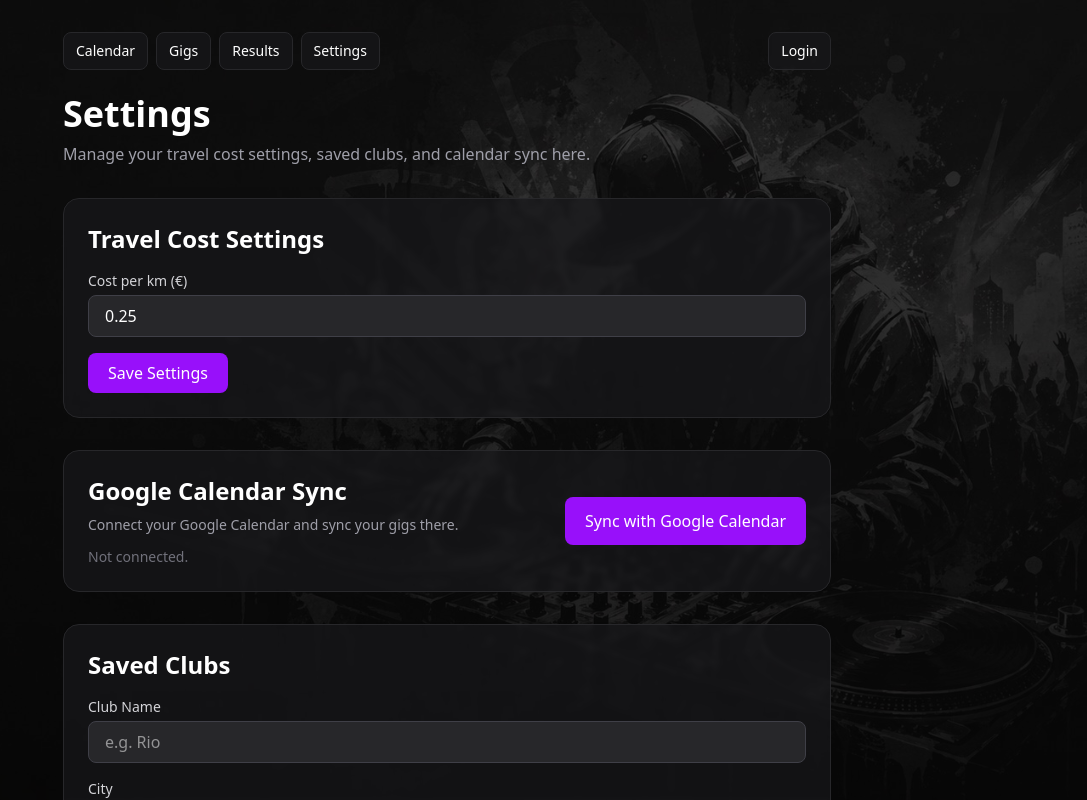
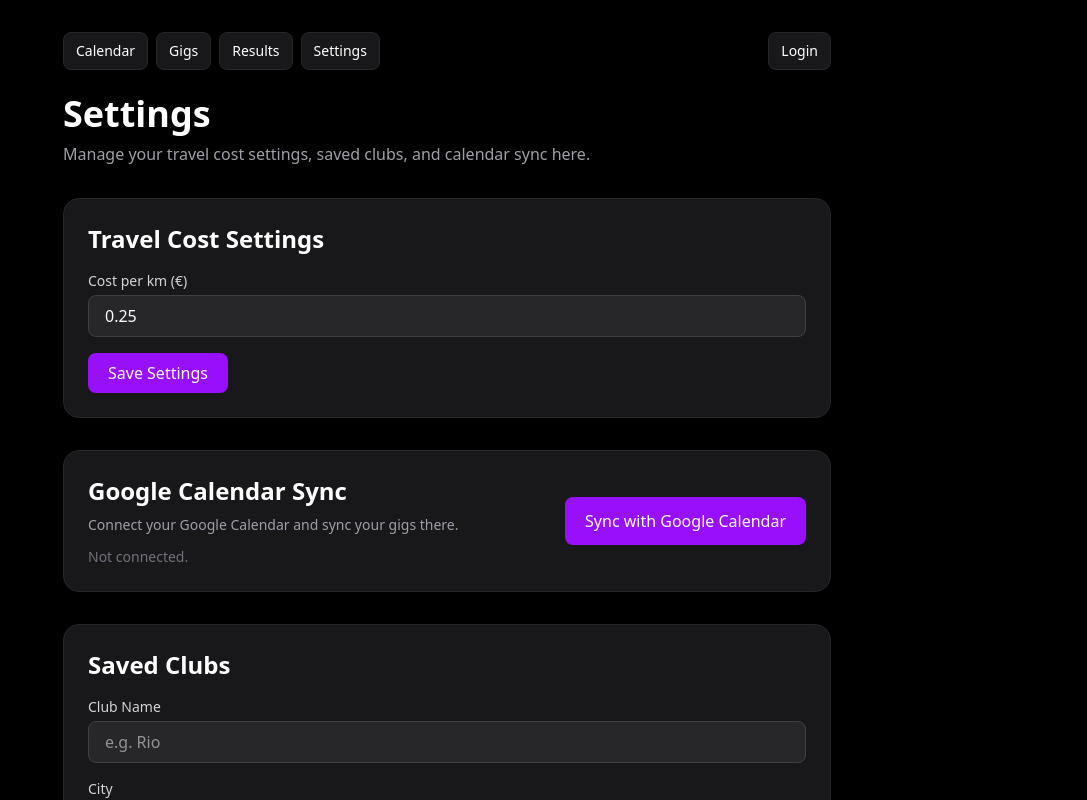
Before and after one commit to DjShift/Track-Your-Gigs, a Next.js app: page /settings in a window 1280 px wide. Shown: the top 800 px of the page, without its empty margins (193-1280 px from the left). Built offline with nearby package versions, Linux system fonts and the light colour scheme; no server answers.

Commit message:
Rollback broken background CSS

```diff
--- a/app/globals.css
+++ b/app/globals.css
@@ -9,33 +9,4 @@
   min-height: 100vh;
   color: #fff;
   background-color: #000;
-
-  background-image:
-    linear-gradient(
-      to bottom,
-      rgba(0, 0, 0, 0.22),
-      rgba(0, 0, 0, 0.58)
-    ),
-    url("/images/dj-background.jpg");
-
-  background-size: cover;
-  background-position: center top;
-  background-repeat: no-repeat;
-  background-attachment: fixed;
 }
-
-/* Pages often use bg-black on main, make it transparent */
-main.bg-black {
-  background-color: transparent !important;
-}
-
-/* Slight glass effect for cards */
-.bg-zinc-900 {
-  background-color: rgba(24, 24, 27, 0.72) !important;
-  backdrop-filter: blur(2px);
-}
-
-.bg-zinc-950 {
-  background-color: rgba(9, 9, 11, 0.78) !important;
-  backdrop-filter: blur(2px);
-}
```
